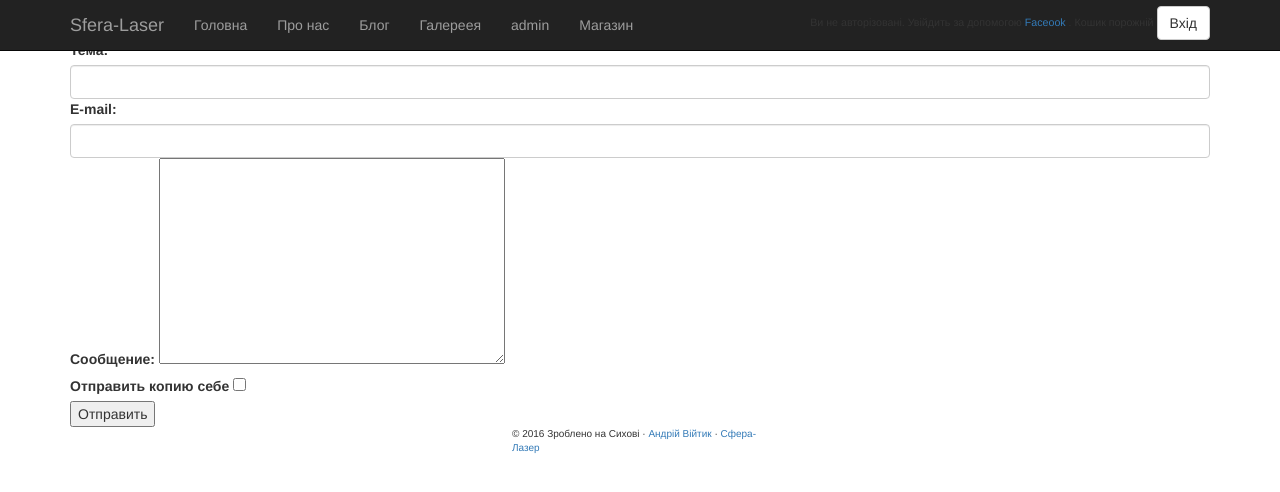
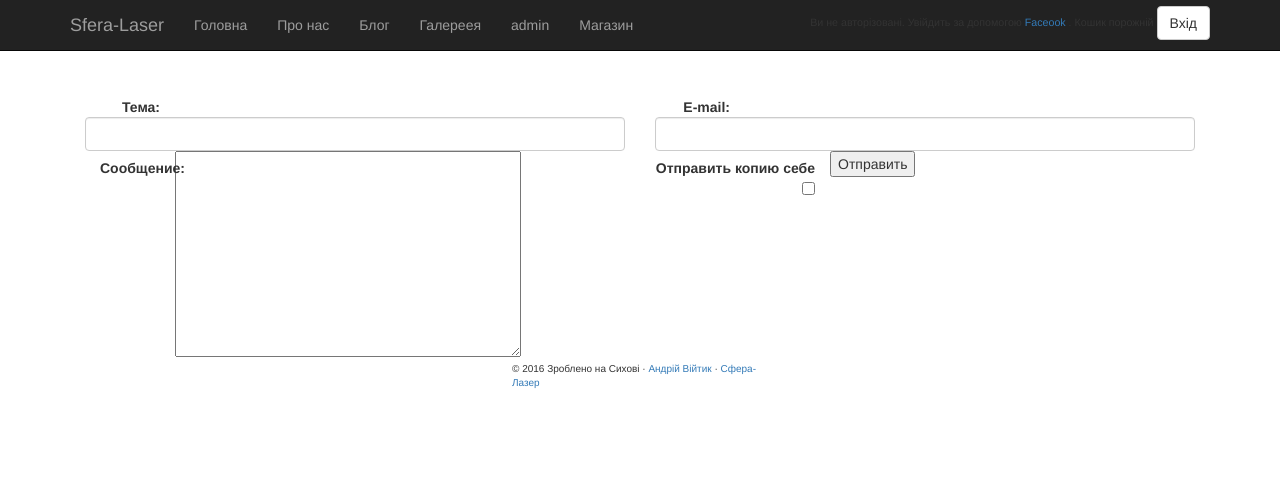
Before and after one commit to mushroom2/laserSite, a Django app: page /simpleform/ in a window 1280 px wide. Shown: the top 492 px of the page. Run offline with Django 3.2, Linux system fonts and the light colour scheme; parts of the project's set-up code (start-up, migrations or seed data) failed here and were passed over; some libraries are stand-ins or nearby versions.

Commit message:
simple form trash

```diff
--- a/blog/static/blog/style.css
+++ b/blog/static/blog/style.css
@@ -223,7 +223,9 @@ right:10px;
 cursor:pointer;
 display:none;
 color:#333;
-font-family:verdana;
 font-size:11px;
 border-radius: 10px;
 }
+#simpleform{
+    margin-top: 50px;
+}
--- a/blog/templates/blog/simpleform.html
+++ b/blog/templates/blog/simpleform.html
@@ -1,27 +1,29 @@
 {% extends 'magaz/base.html' %}
 
 {% block content %}
-<form action="{% url 'form' %}" method="post">{% csrf_token %}
+    <div id="simpleform">
+<form action="{% url 'form' %}" method="post" class="form-horizontal" role="form">{% csrf_token %}
     {{ form.non_field_errors }}
-	<div>
-	  <label for="id_subject">Тема:</label>
+	<div class="col-sm-6">
+	  <label id="simpleform username" for="id_subject" class="col-sm-2 control-label">Тема:</label>
 	  {{ form.username.errors }}
 	  {{ form.username }}
 	</div>
-	<div>
-	  <label for="id_sender">E-mail:</label>
+	<div class="col-sm-6">
+	  <label for="id_sender" class="col-sm-2 control-label">E-mail:</label>
 	  {{ form.sender.errors }}
 	  {{ form.sender }}
-	</div>
-	<div>
-	  <label for="id_message">Сообщение:</label>
+	</div >
+	<div class="col-sm-6" class="col-sm-2 control-label">
+	  <label for="id_message" class="col-sm-2 control-label">Сообщение:</label>
 	  {{ form.message.errors }}
 	  {{ form.message }}
 	</div>
 	<div>
 	  {{ form.copy.errors }}
-	  <label for="id_copy">Отправить копию себе {{ form.copy }}</label>
+	  <label for="id_copy" class="col-sm-2 control-label">Отправить копию себе {{ form.copy }}</label>
 	</div>
 	<input type="submit" value="Отправить"/>
 </form>
+    </div>
 {% endblock %}
```
